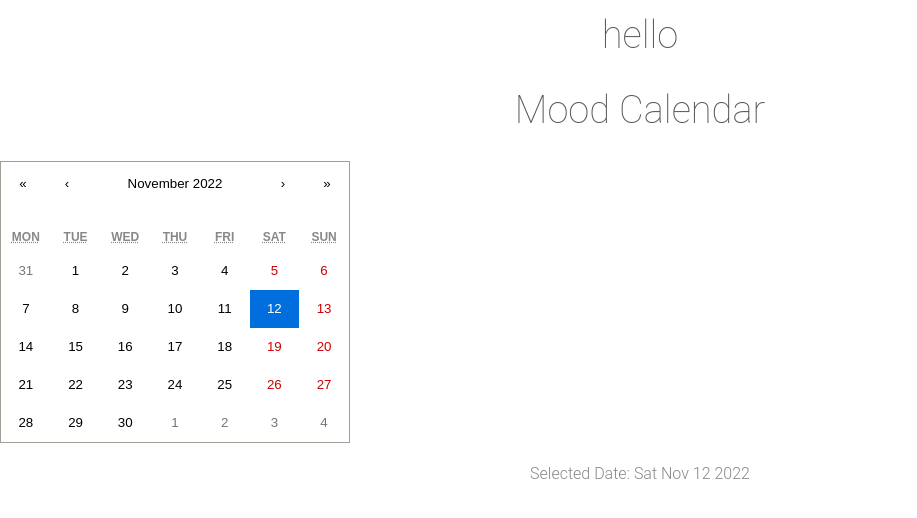
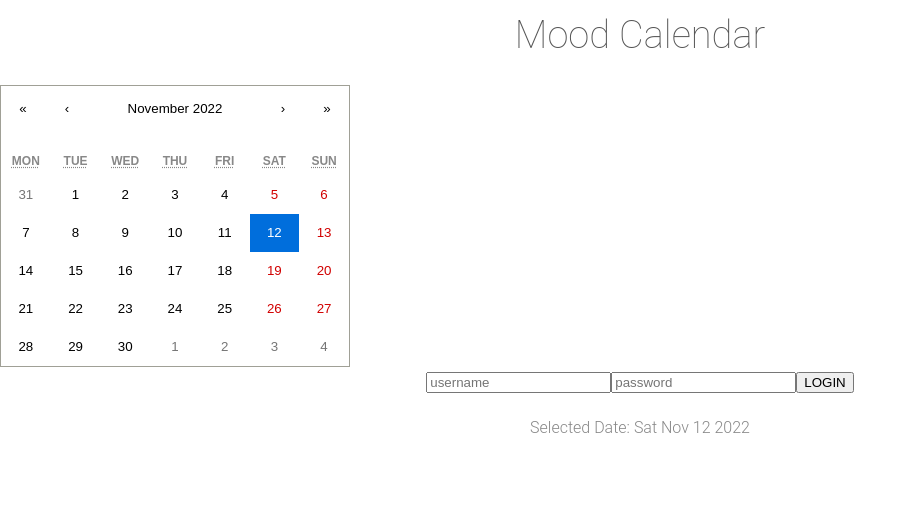
Before and after one commit to anniealiang/BostonHacks2022, a React (Create React App) app: page / in a window 1280 px wide. Shown: the top 518 px of the page, without its empty margins (0-917 px from the left). Built offline with nearby package versions, Linux system fonts and the light colour scheme.

Commit message:
fixed html and created a login option

```diff
--- a/public/index.html
+++ b/public/index.html
@@ -24,7 +24,6 @@
       work correctly both with client-side routing and a non-root public URL.
       Learn how to configure a non-root public URL by running `npm run build`.
     -->
-    <h1> hello</h1>
     <title>React App</title>
   </head>
   <body>
--- a/src/App.js
+++ b/src/App.js
@@ -12,6 +12,10 @@ function App() {
         <h1 className='text-center'>Mood Calendar</h1>
         <div className='calendar-container'>
           <Calendar onChange={setDate} value={date} />
+          <input type="text" placeholder="username" />
+          <input type="text" placeholder="password" />
+          <button>LOGIN</button>
+
         </div>
         <p className='text-center'>
           <span className='bold'>Selected Date:</span>{' '}
```
